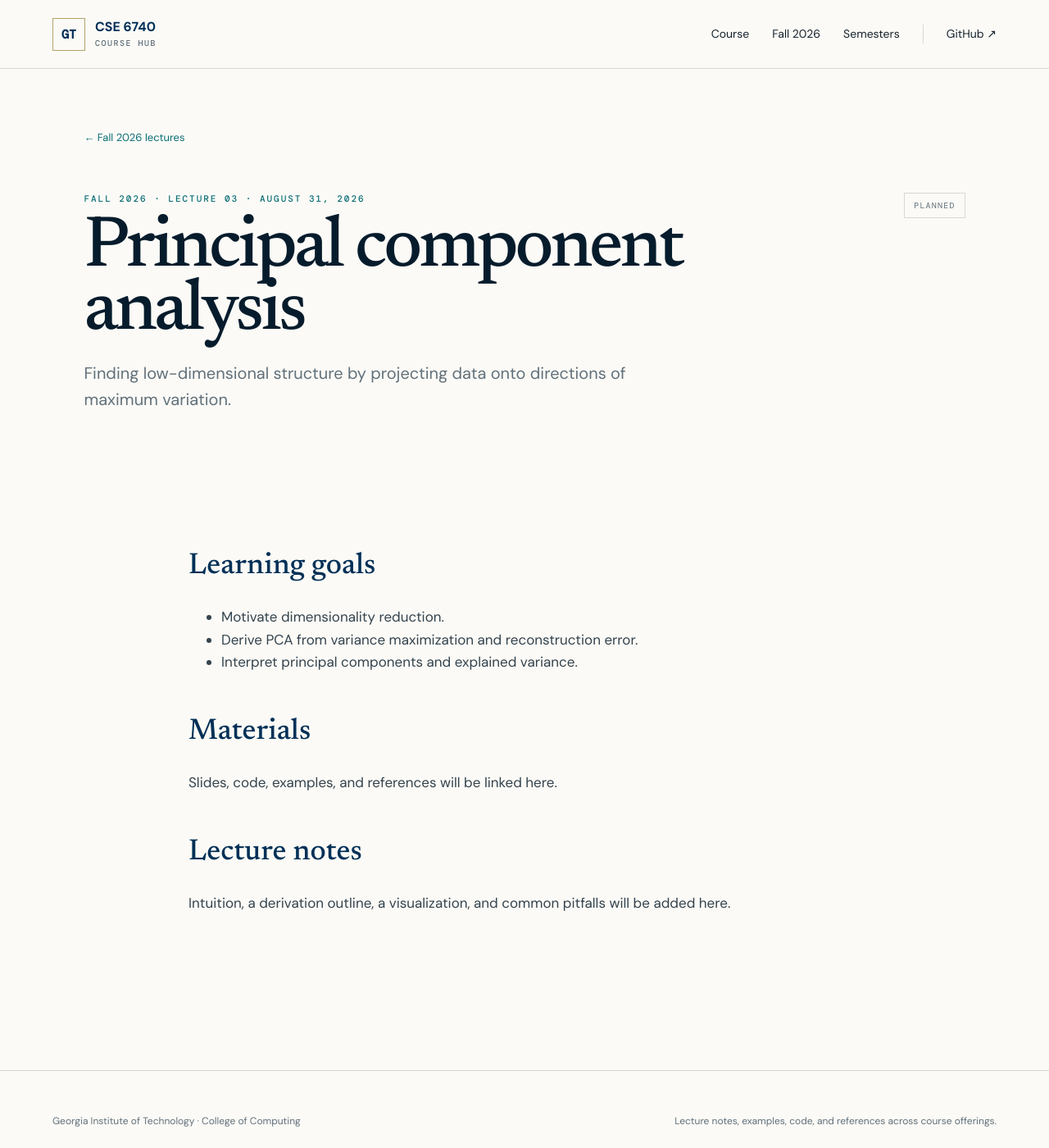
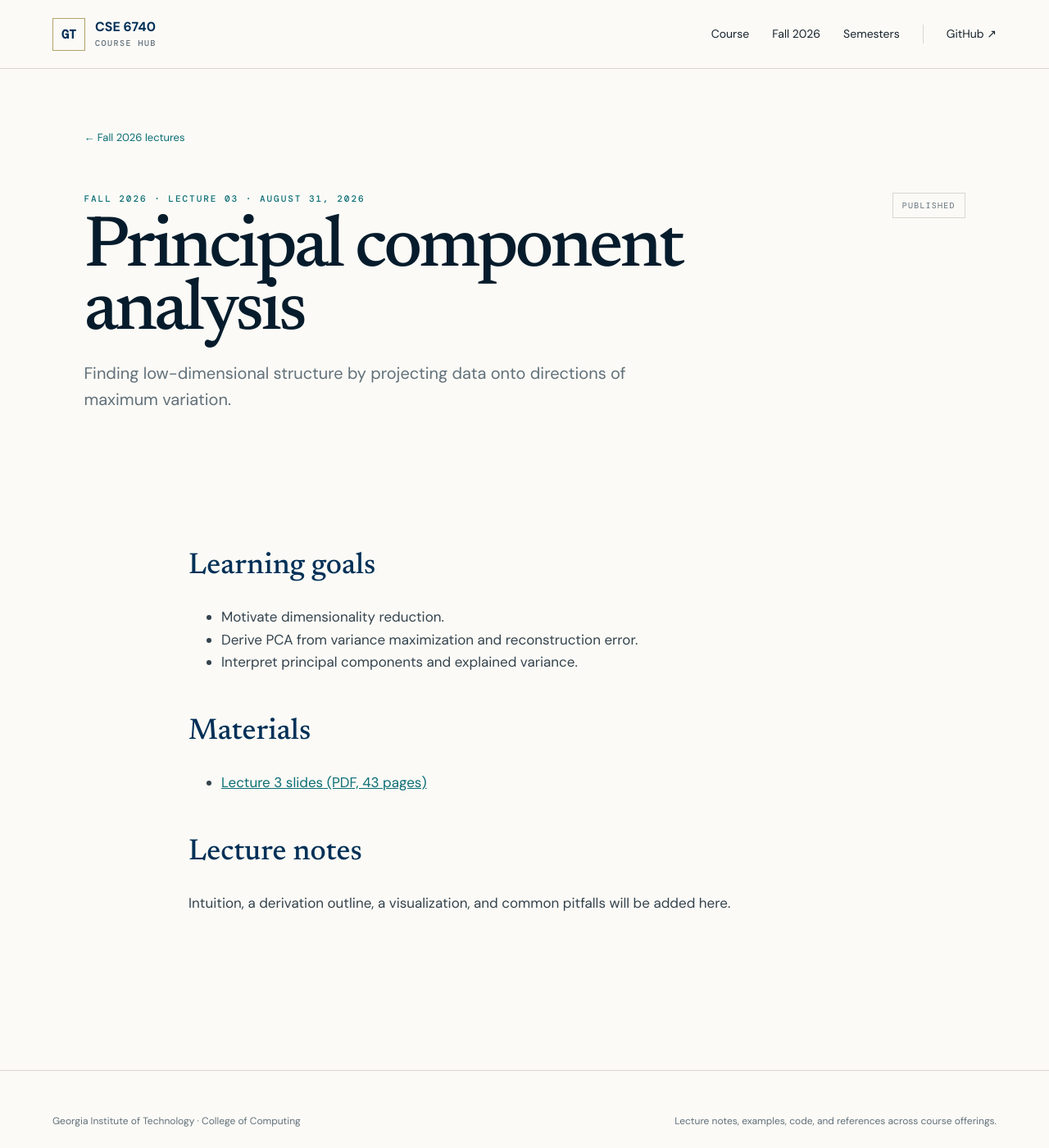
Before and after one commit to GT-KOALA/Gatech-CSE6740, a Jekyll site: the page built from _lectures/fall-2026/03-pca.md, in a window 1280 px wide and 1400 px high. Shown: the whole window at 82% size. Built offline with Jekyll 4.4.1, drawn with Linux system fonts in a browser that asks for light colours.

Commit message:
Publish Lecture 3 slides

```diff
--- a/_lectures/fall-2026/03-pca.md
+++ b/_lectures/fall-2026/03-pca.md
@@ -3,7 +3,7 @@ title: Principal component analysis
 number: "03"
 date: 2026-08-31
 summary: Finding low-dimensional structure by projecting data onto directions of maximum variation.
-status: planned
+status: published
 ---
 ## Learning goals
 
@@ -13,7 +13,7 @@ status: planned
 
 ## Materials
 
-Slides, code, examples, and references will be linked here.
+- [Lecture 3 slides (PDF, 43 pages)]({{ '/assets/semesters/fall-2026/lectures/03/lecture-03-principal-component-analysis.pdf' | relative_url }})
 
 ## Lecture notes
 
```
Also changed, not shown: 1 other file.
